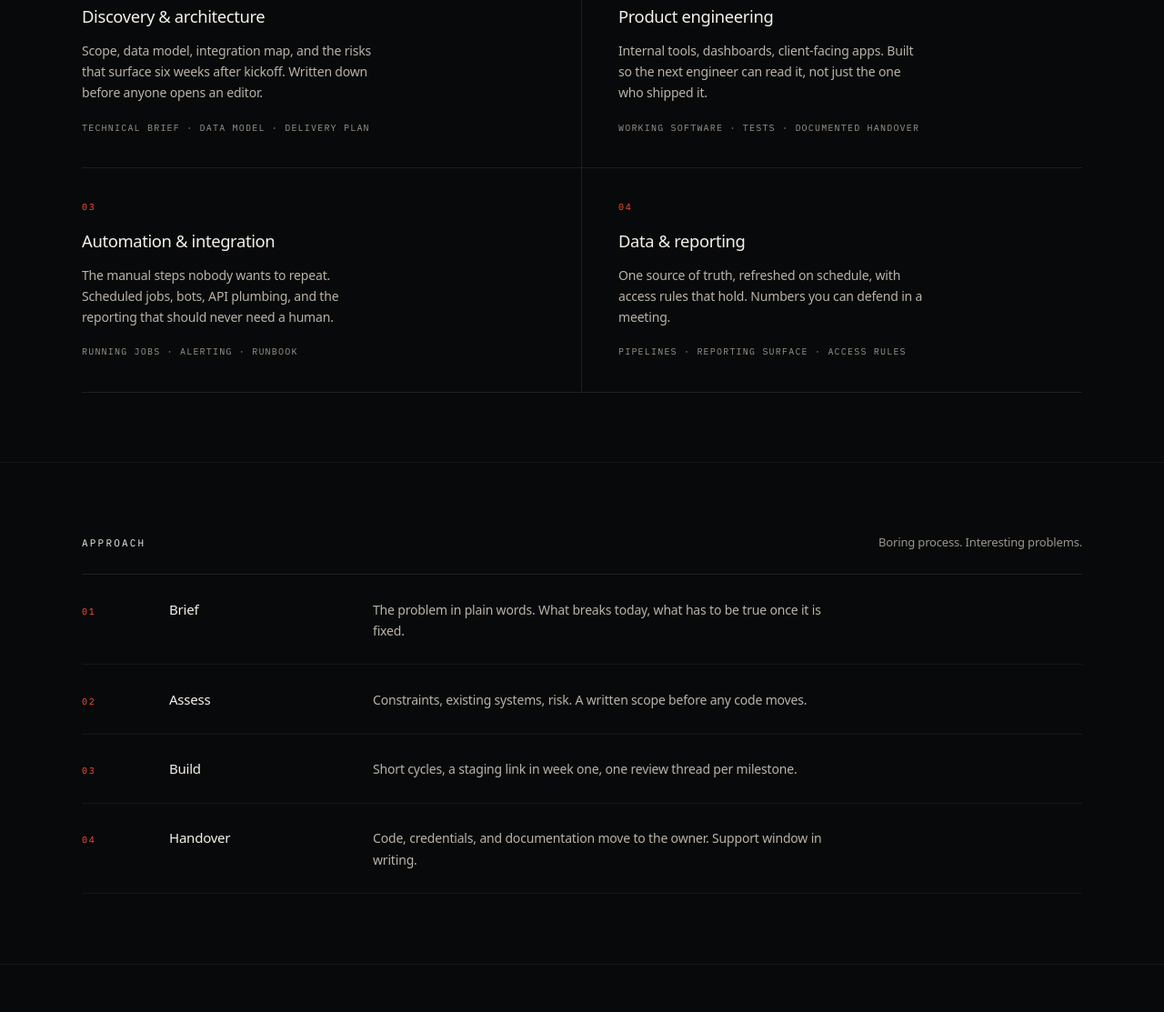
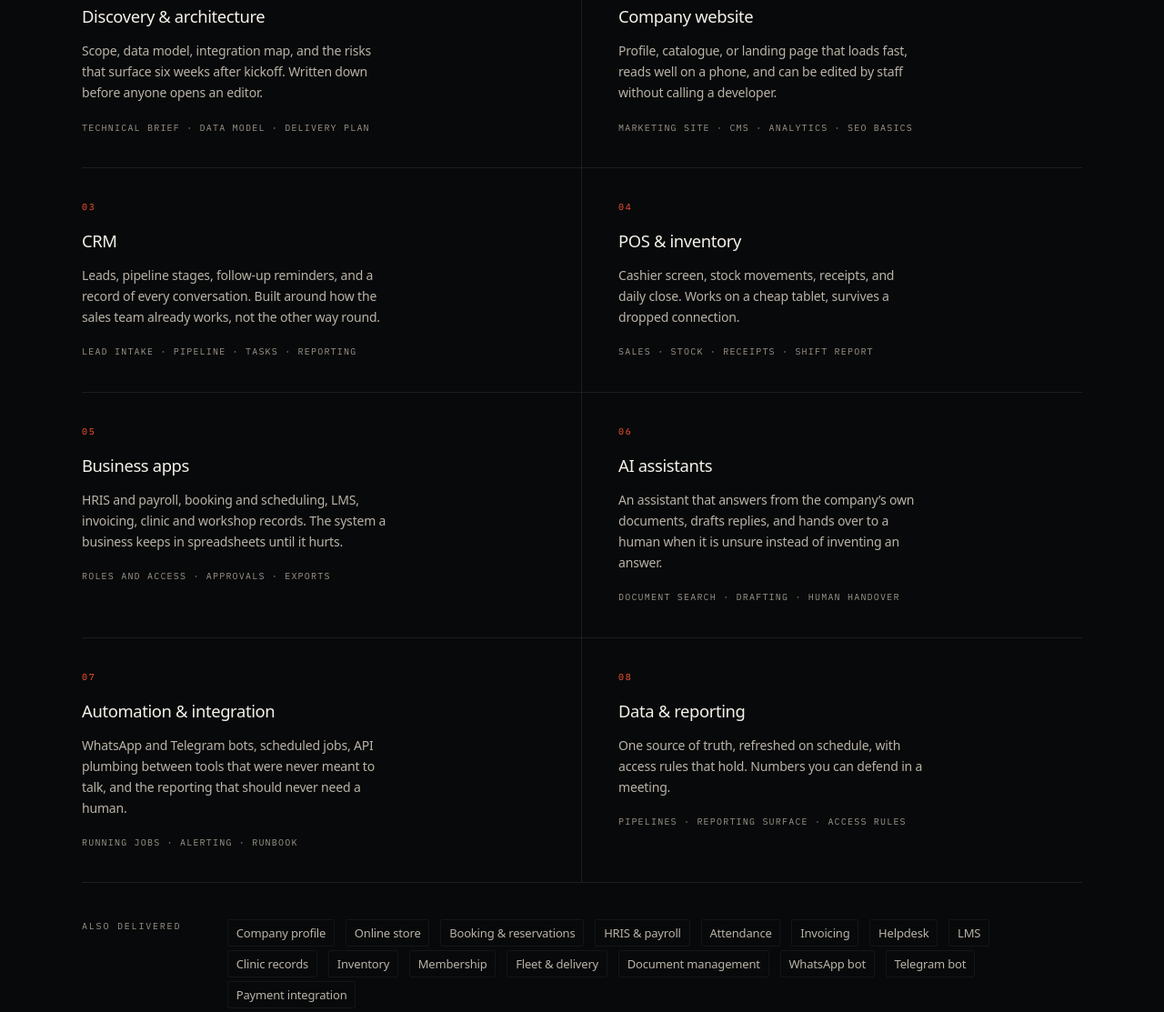
Before and after one commit to dimasputranugrh/dimas-website-astro, an Astro site: page / in a window 1280 px wide. Shown: the part 800-1913 px from the top of the page at 91% size. Built offline with nearby package versions, Linux system fonts and the light colour scheme; Astro itself is replaced by a stand-in of ours.

Commit message:
feat(services): add website, CRM, POS, business apps, AI assistants and capability list

```diff
--- a/src/pages/index.astro
+++ b/src/pages/index.astro
@@ -8,13 +8,33 @@ const services = [
 		o: 'Technical brief · data model · delivery plan',
 	},
 	{
-		k: 'Product engineering',
-		v: 'Internal tools, dashboards, client-facing apps. Built so the next engineer can read it, not just the one who shipped it.',
-		o: 'Working software · tests · documented handover',
+		k: 'Company website',
+		v: 'Profile, catalogue, or landing page that loads fast, reads well on a phone, and can be edited by staff without calling a developer.',
+		o: 'Marketing site · CMS · analytics · SEO basics',
+	},
+	{
+		k: 'CRM',
+		v: 'Leads, pipeline stages, follow-up reminders, and a record of every conversation. Built around how the sales team already works, not the other way round.',
+		o: 'Lead intake · pipeline · tasks · reporting',
+	},
+	{
+		k: 'POS & inventory',
+		v: 'Cashier screen, stock movements, receipts, and daily close. Works on a cheap tablet, survives a dropped connection.',
+		o: 'Sales · stock · receipts · shift report',
+	},
+	{
+		k: 'Business apps',
+		v: 'HRIS and payroll, booking and scheduling, LMS, invoicing, clinic and workshop records. The system a business keeps in spreadsheets until it hurts.',
+		o: 'Roles and access · approvals · exports',
+	},
+	{
+		k: 'AI assistants',
+		v: 'An assistant that answers from the company’s own documents, drafts replies, and hands over to a human when it is unsure instead of inventing an answer.',
+		o: 'Document search · drafting · human handover',
 	},
 	{
 		k: 'Automation & integration',
-		v: 'The manual steps nobody wants to repeat. Scheduled jobs, bots, API plumbing, and the reporting that should never need a human.',
+		v: 'WhatsApp and Telegram bots, scheduled jobs, API plumbing between tools that were never meant to talk, and the reporting that should never need a human.',
 		o: 'Running jobs · alerting · runbook',
 	},
 	{
@@ -22,6 +42,25 @@ const services = [
 		v: 'One source of truth, refreshed on schedule, with access rules that hold. Numbers you can defend in a meeting.',
 		o: 'Pipelines · reporting surface · access rules',
 	},
+];
+
+const also = [
+	'Company profile',
+	'Online store',
+	'Booking & reservations',
+	'HRIS & payroll',
+	'Attendance',
+	'Invoicing',
+	'Helpdesk',
+	'LMS',
+	'Clinic records',
+	'Inventory',
+	'Membership',
+	'Fleet & delivery',
+	'Document management',
+	'WhatsApp bot',
+	'Telegram bot',
+	'Payment integration',
 ];
 
 const steps = [
@@ -146,7 +185,7 @@ const spec = [
 				<div class="wrap">
 					<div class="band-head" data-reveal="up">
 						<h2 class="band-title">Services</h2>
-						<p class="band-note">Four ways to engage. Scope agreed before work starts.</p>
+						<p class="band-note">Websites, CRM, POS, business apps. Scope agreed before work starts.</p>
 					</div>
 
 					<div class="cards">
@@ -158,6 +197,15 @@ const spec = [
 								<p class="card-meta">{s.o}</p>
 							</article>
 						))}
+					</div>
+
+					<div class="also" data-reveal="up">
+						<p class="also-label">Also delivered</p>
+						<ul>
+							{also.map((a) => (
+								<li>{a}</li>
+							))}
+						</ul>
 					</div>
 				</div>
 			</section>
@@ -694,6 +742,44 @@ const spec = [
 			color: var(--fg-3);
 		}
 
+		.also {
+			margin-top: 2.5rem;
+			display: grid;
+			gap: 0.9rem;
+		}
+
+		@media (min-width: 900px) {
+			.also {
+				grid-template-columns: 8rem minmax(0, 1fr);
+				gap: 2rem;
+			}
+		}
+
+		.also-label {
+			font-family: var(--font-mono);
+			font-size: 10px;
+			letter-spacing: 0.18em;
+			text-transform: uppercase;
+			color: var(--fg-3);
+		}
+
+		.also ul {
+			display: flex;
+			flex-wrap: wrap;
+			gap: 0.3rem 0.75rem;
+			margin: 0;
+			padding: 0;
+			list-style: none;
+			font-size: 13px;
+			color: var(--fg-2);
+		}
+
+		.also li {
+			border: 1px solid var(--line-soft);
+			padding: 0.2rem 0.55rem;
+			border-radius: 2px;
+		}
+
 		/* steps */
 		.steps {
 			border-top: 1px solid var(--line);
```
